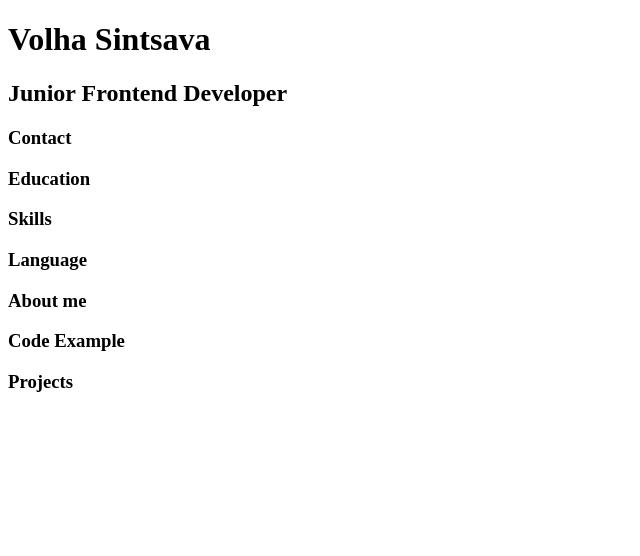
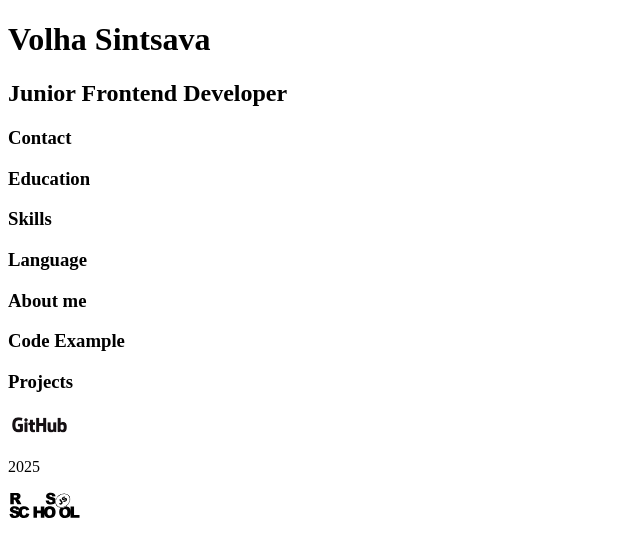
Before and after one commit to vo-che/rsschool-cv, a plain HTML site: page index.html in a window 1280 px wide. Shown: the whole page, without its empty margins (0-640 px from the left). Drawn offline with Linux system fonts and the light colour scheme.

Commit message:
feat: add logos and year to the footer

```diff
--- a/index.html
+++ b/index.html
@@ -41,7 +41,11 @@
         </div>
     </main>
     <footer class="footer">
-        <div class="container"></div>
+        <div class="container">
+            <img src="img/GitHub_Logo.png" class="github-logo" alt="github logo"  width="63" height="26">
+            <p>2025</p>
+            <img src="img/rs-school-logo.svg" class="rsschool-logo" alt="rsschool logo" width="73" height="26">
+        </div>
     </footer>
 </body>
 </html>
```
Also changed, not shown: img/GitHub_Logo.png (added), img/rs-school-logo.svg (added).
